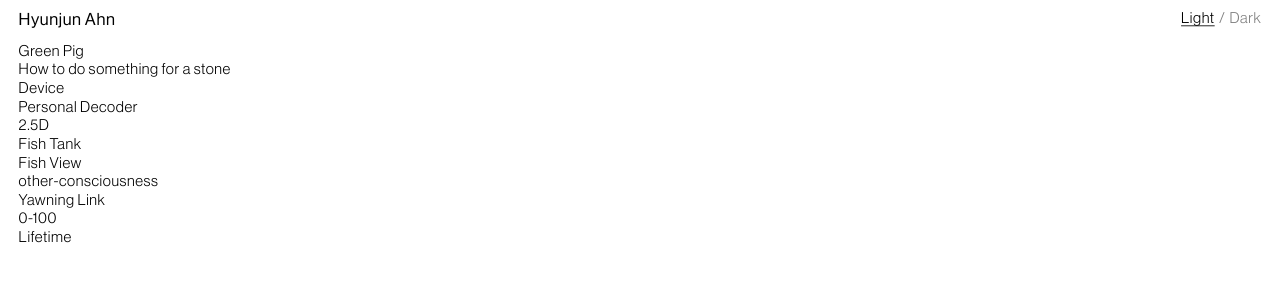
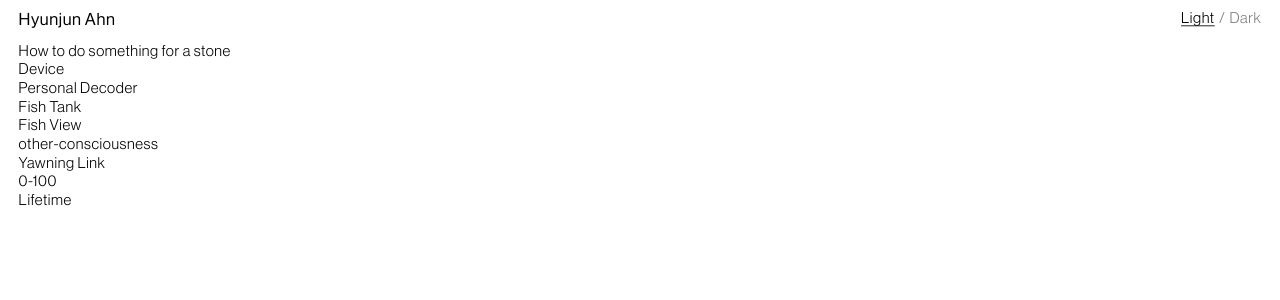
Before and after one commit to thisnicework/hyunjunahn, a React (Vite) app: page / in a window 1280 px wide. Shown: the top 300 px of the page. Built offline with nearby package versions, Linux system fonts and the light colour scheme.

Commit message:
Remove Green Pig and 2.5D

```diff
--- a/generate-pages.js
+++ b/generate-pages.js
@@ -7,11 +7,9 @@ const distPath = path.join(__dirname, 'dist');
 
 // 작품 데이터 (제목 추가!)
 const projects = [
-    { id: 'greenpig', title: 'Green Pig', image: 'DSC00800.jpg' },
     { id: 'howtodosomethingforastone', title: 'How to do something for a stone', image: 'DSC00800.jpg' },
     { id: 'device', title: 'Device', image: 'DSC00800.jpg' },
     { id: 'personaldecoder', title: 'Personal Decoder', image: 'DSC00800.jpg' },
-    { id: '2.5d', title: '2.5D', image: 'DSC00800.jpg' },
     { id: 'fishtank', title: 'Fish Tank', image: 'DSC01525.JPG' },
     { id: 'fishview', title: 'Fish View', image: 'fishviewimage.jpg' },
     { id: 'other-consciousness', title: 'other-consciousness', image: 'IMG_2648.jpg' },
--- a/src/App.css
+++ b/src/App.css
@@ -261,18 +261,6 @@ html.dark-mode .social-icon {
 }
 
 #personaldecoder .project-image {
-  background-position: 50% 50%;
-  background-size: 100%;
-  max-width: 670px;
-}
-
-[id="2.5d"] .project-image {
-  background-position: 50% 50%;
-  background-size: 100%;
-  max-width: 670px;
-}
-
-#greenpig .project-image {
   background-position: 50% 50%;
   background-size: 100%;
   max-width: 670px;
--- a/src/data/projects.tsx
+++ b/src/data/projects.tsx
@@ -25,23 +25,6 @@ export const projects: Project[] = [
         id: 'hyunjunahn',
         label: 'Hyunjun Ahn',
         isProfile: true,
-    },
-    {
-        id: 'greenpig',
-        label: 'Green Pig',
-        year: '2026',
-        title: 'Green Pig',
-        textAlign: 'left',
-        descriptionSnippet: (
-            <>
-                Coming soon
-            </>
-        ),
-        team: {
-            members: ['Hyunjun Ahn', 'Hyungjin Ahn']
-        },
-        // imageSrc: '/image/greenpig.jpg',
-        // vimeoLink: 'https://vimeo.com/placeholder'
     },
     {
         id: 'howtodosomethingforastone',
@@ -95,20 +78,6 @@ export const projects: Project[] = [
             members: ['Yeji Kim', 'Hyunjun Ahn', 'Geonwoo Kim', 'Seongyeol Lee']
         },
         // imageSrc: '/image/personaldecoder.jpg',
-        // vimeoLink: 'https://vimeo.com/placeholder'
-    },
-    {
-        id: '2.5d',
-        label: '2.5D',
-        year: '2025',
-        title: '2.5D',
-        textAlign: 'left',
-        descriptionSnippet: (
-            <>
-                Not archived yet
-            </>
-        ),
-        // imageSrc: '/image/2.5d.jpg',
         // vimeoLink: 'https://vimeo.com/placeholder'
     },
     {
```
